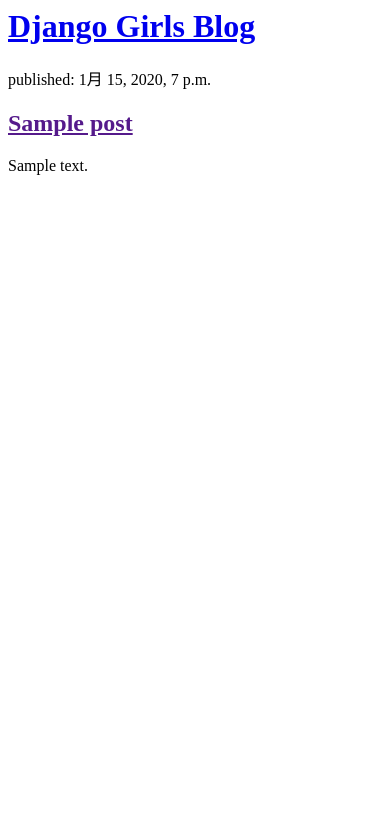
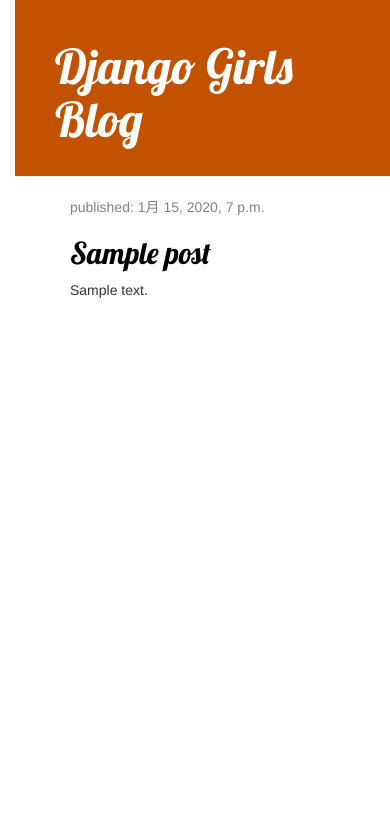
Before and after one commit to soichiro-togawa/django_girls, a Django app: page / in a window 390 px wide. Shown: the top 827 px of the page. Run offline with Django 3.2, Linux system fonts and the light colour scheme; tables that the repository leaves empty hold one stand-in row (values such as "Sample post"); some libraries are stand-ins or nearby versions.

Commit message:
iroirotuika

```diff
--- /dev/null
+++ b/blog/static/css/blog.css
@@ -0,0 +1,57 @@
+/*djangoはstaticファイルを静的ファイルとして自動認識する*/
+
+h1 a, h2 a {
+    color: #C25100;
+    font-family: 'Lobster';
+}
+
+body{
+    padding-left: 15px;
+}
+
+.page-header {
+    background-color: #C25100;
+    margin-top: 0;
+    padding: 20px 20px 20px 40px;
+}
+
+.page-header h1, .page-header h1 a, .page-header h1 a:visited, .page-header h1 a:active {
+    color: #ffffff;
+    font-size: 36pt;
+    text-decoration: none;
+}
+
+.content {
+    margin-left: 40px;
+}
+
+h1, h2, h3, h4 {
+    font-family: 'Lobster', cursive;
+}
+
+.date {
+    color: #828282;
+}
+
+.save {
+    float: right;
+}
+
+.post-form textarea, .post-form input {
+    width: 100%;
+}
+
+.top-menu, .top-menu:hover, .top-menu:visited {
+    color: #ffffff;
+    float: right;
+    font-size: 26pt;
+    margin-right: 20px;
+}
+
+.post {
+    margin-bottom: 70px;
+}
+
+.post h2 a, .post h2 a:visited {
+    color: #000000;
+}
--- /dev/null
+++ b/blog/templates/blog/base.html
@@ -0,0 +1,30 @@
+<!--cssファイルの読み込み-->
+{% load static %}
+<html>
+    <head>
+        <title>Django Girls blog</title>
+        <!--boostrapの読み込み-->
+        <link rel="stylesheet" href="//maxcdn.bootstrapcdn.com/bootstrap/3.2.0/css/bootstrap.min.css">
+        <link rel="stylesheet" href="//maxcdn.bootstrapcdn.com/bootstrap/3.2.0/css/bootstrap-theme.min.css">
+
+        <!--フォント(lobster)の読み込み-->
+        <link href="//fonts.googleapis.com/css?family=Lobster&subset=latin,latin-ext" rel="stylesheet" type="text/css">
+
+        <!--bootstrapに上書きされないよう下に配置、上から順に読み込まれる-->
+        <link rel="stylesheet" href="{% static 'css/blog.css' %}">
+
+    </head>
+    <body>
+        <div class="page-header">
+            <h1><a href="/">Django Girls Blog</a></h1>
+        </div>
+        <div class="content container">
+            <div class="row">
+                <div class="col-md-8">
+                {% block content %}
+                {% endblock %}
+                </div>
+            </div>
+        </div>
+    </body>
+</html>
--- a/blog/templates/blog/post_list.html
+++ b/blog/templates/blog/post_list.html
@@ -1,20 +1,19 @@
-<html>
-    <head>
-        <title>Django Girls blog</title>
-    </head>
-    <body>
-        <div>
-            <h1><a href="/">Django Girls Blog</a></h1>
-        </div>
-        <!--リストオブジェクトの表示:%for%endforに囲まれた部分は繰り返す-->
-        {% for post in posts %}
-        <div>
-            <p>published: {{ post.published_date }}</p>
-            <h2><a href="">{{ post.title }}</a></h2>
+<!--コメントに括弧とかつけるとエラーはいたりする-->
+<!--テンプレートの拡張、blockを使った埋め込み-->
+{% extends 'blog/base.html' %}
+
+<!--base.htmlの対応する箇所に埋め込み% block content %→% endblock %-->
+{% block content %}
+    <!--リストオブジェクトの表示:%for%endforに囲まれた部分は繰り返す-->
+    {% for post in posts %}
+        <div class="post">
+            <div class="date">
+                <p>published: {{ post.published_date }}</p>
+            </div>
+            <!--%%はdjangoのテンプレートのタグの役割、pk=プライマリーキー-->
+            <h2><a href="{% url 'post_detail' pk=post.pk %}">{{ post.title }}</a></h2>
             <!--|linebreaksbr→改行を段落に変更してくれる-->
             <p>{{ post.text|linebreaksbr }}</p>
         </div>
-        {% endfor %}
-
-    </body>
-</html>
+    {% endfor %}
+{% endblock %}
--- a/blog/urls.py
+++ b/blog/urls.py
@@ -4,5 +4,8 @@ from . import views
 
 #url、view、urlの名前(好きなもの)、の順番
 urlpatterns = [
+    #記載されたviewをurlと紐づける
     path('', views.post_list, name='post_list'),
+    #post/整数のurl
+    path('post/<int:pk>/', views.post_detail, name='post_detail'),
 ]
--- a/blog/views.py
+++ b/blog/views.py
@@ -1,10 +1,18 @@
 from django.shortcuts import render
 from django.utils import timezone
+
 #.はカレントディレクトリー、ここではblog.のかわりかな
 from .models import Post
+
+#404エラーが表示されるモジュール
+from django.shortcuts import render, get_object_or_404
 
 # Create your views here.
 def post_list(request):
     posts = Post.objects.filter(published_date__lte=timezone.now()).order_by('published_date')
-    #{"name":value}
+    #render→テンプレートの組み立て、パラメーター{"name":value}をテンプレートに渡す
     return render(request, 'blog/post_list.html', {'posts': posts})
+
+def post_detail(request, pk):
+    post = get_object_or_404(Post, pk=pk)
+    return render(request, 'blog/post_detail.html', {'post': post})
```
Also changed, not shown: blog/templates/blog/post_detail.html (added, +14 -0 lines).
